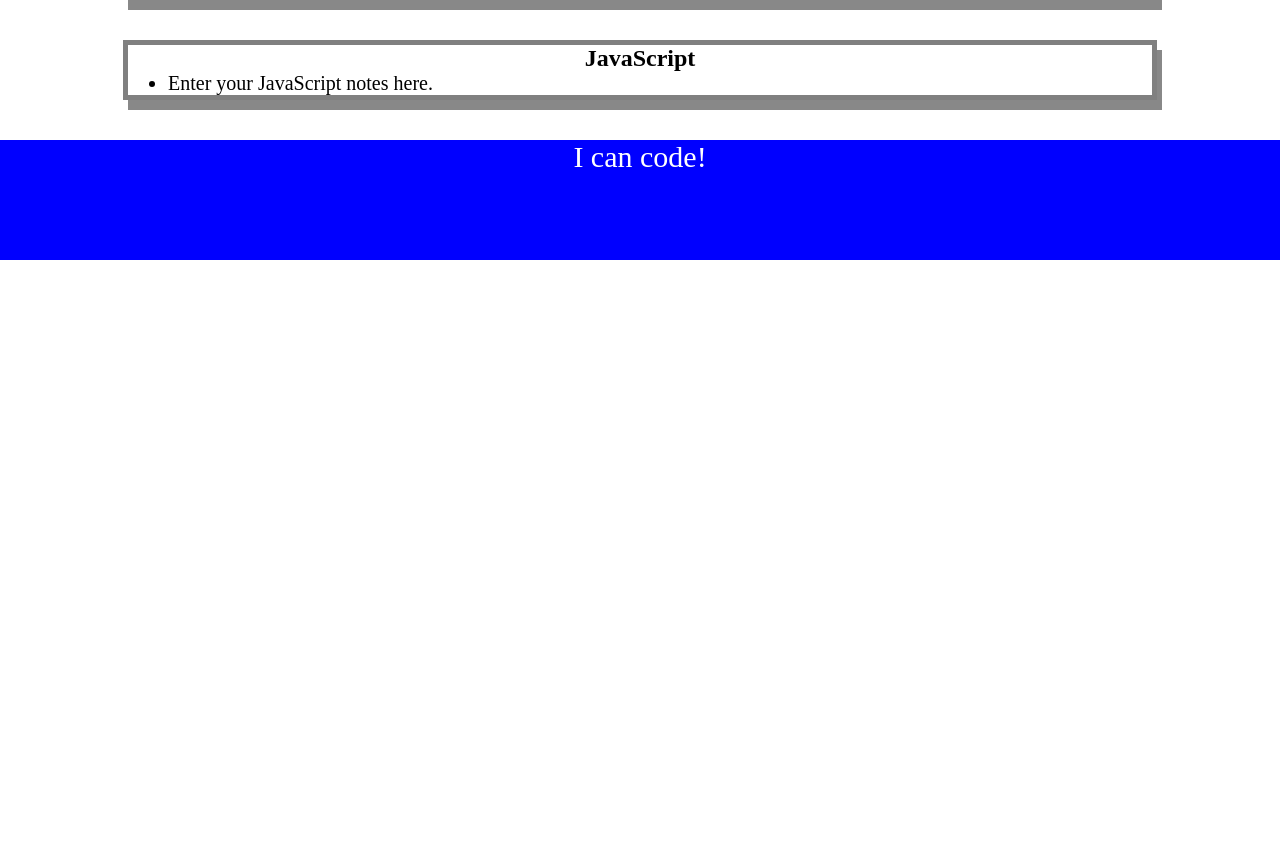
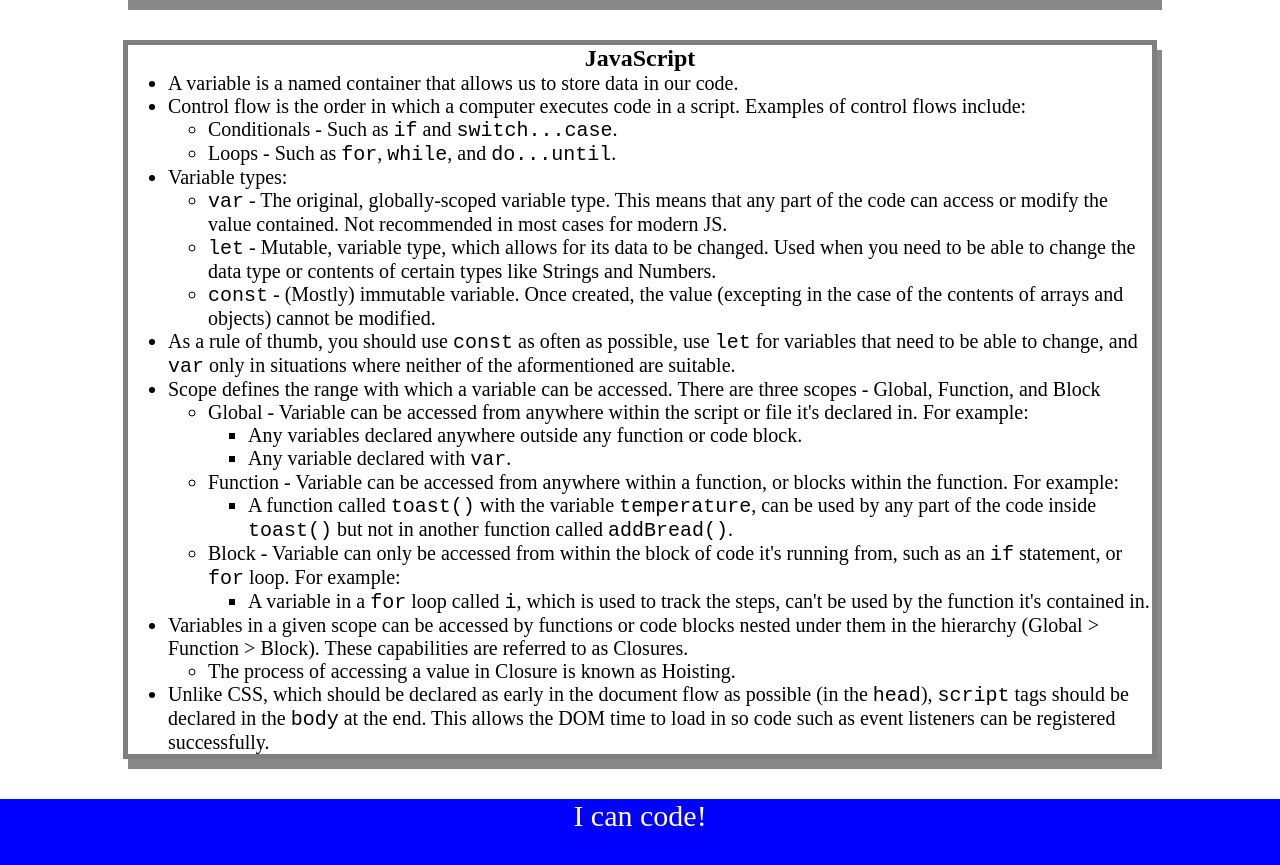
Before and after one commit to natpoulson/prework-study-guide, a plain HTML site: page index.html in a window 1280 px wide. Shown: the part 1105-1970 px from the top of the page. Before the commit the page ends 1365 px from the top, so only its background shows below. Drawn offline with Linux system fonts and the light colour scheme.

Commit message:
refactor js code to include functions and for loops, add JS notes to prework

```diff
--- a/assets/script.js
+++ b/assets/script.js
@@ -1,12 +1,17 @@
-// const topic = "JavaScript";
 const topics = ["HTML", "CSS", "Git", "JavaScript"];
 
-// if (topics.includes(topic)) {
-//     console.log(`Let's learn ${topic}!`);
-// } else {
-//     console.log("Please try again!");
-// }
+function listTopics() {
+    for (const topic of topics) {
+        console.log(topic);
+    }
+}
 
-for (const topic of topics) {
-    console.log(topic);
+function selectTopic() {
+    const randomTopic = topics[Math.floor(Math.random() * topics.length)];
+    console.log(`Let's study ${randomTopic}!`);
 }
+
+console.log("Here are the topics we've studied through prework");
+listTopics();
+console.log("Which topic should we study next?");
+selectTopic();
--- a/index.html
+++ b/index.html
@@ -60,7 +60,42 @@
       <section class="card" id="javascript-section">
         <h2>JavaScript</h2>
         <ul>
-          <li>Enter your JavaScript notes here.</li>
+          <li>A variable is a named container that allows us to store data in our code.</li>
+          <li>Control flow is the order in which a computer executes code in a script. Examples of control flows include:</li>
+          <ul>
+            <li>Conditionals - Such as <code>if</code> and <code>switch...case</code>.</li>
+            <li>Loops - Such as <code>for</code>, <code>while</code>, and <code>do...until</code>.</li>
+          </ul>
+          <li>Variable types:</li>
+          <ul>
+            <li><code>var</code> - The original, globally-scoped variable type. This means that any part of the code can access or modify the value contained. Not recommended in most cases for modern JS.</li>
+            <li><code>let</code> - Mutable, variable type, which allows for its data to be changed. Used when you need to be able to change the data type or contents of certain types like Strings and Numbers.</li>
+            <li><code>const</code> - (Mostly) immutable variable. Once created, the value (excepting in the case of the contents of arrays and objects) cannot be modified.</li>
+          </ul>
+          <li>As a rule of thumb, you should use <code>const</code> as often as possible, use <code>let</code> for variables that need to be able to change, and <code>var</code> only in situations where neither of the aformentioned are suitable.</li>
+          <li>Scope defines the range with which a variable can be accessed. There are three scopes - Global, Function, and Block</li>
+          <ul>
+            <li>Global - Variable can be accessed from anywhere within the script or file it's declared in. For example:</li>
+            <ul>
+              <li>Any variables declared anywhere outside any function or code block.</li>
+              <li>Any variable declared with <code>var</code>.</li>
+            </ul>
+            <li>Function - Variable can be accessed from anywhere within a function, or blocks within the function. For example:</li>
+            <ul>
+              <li>
+                A function called <code>toast()</code> with the variable <code>temperature</code>, can be used by any part of the code inside <code>toast()</code> but not in another function called <code>addBread()</code>.
+              </li>
+            </ul>
+            <li>Block - Variable can only be accessed from within the block of code it's running from, such as an <code>if</code> statement, or <code>for</code> loop. For example:</li>
+            <ul>
+              <li>A variable in a <code>for</code> loop called <code>i</code>, which is used to track the steps, can't be used by the function it's contained in.</li>
+            </ul>
+          </ul>
+          <li>Variables in a given scope can be accessed by functions or code blocks nested under them in the hierarchy (Global &gt; Function &gt; Block). These capabilities are referred to as Closures.</li>
+          <ul>
+            <li>The process of accessing a value in Closure is known as Hoisting.</li>
+          </ul>
+          <li>Unlike CSS, which should be declared as early in the document flow as possible (in the <code>head</code>), <code>script</code> tags should be declared in the <code>body</code> at the end. This allows the DOM time to load in so code such as event listeners can be registered successfully.</li>
         </ul>
       </section>
     </main>
```
